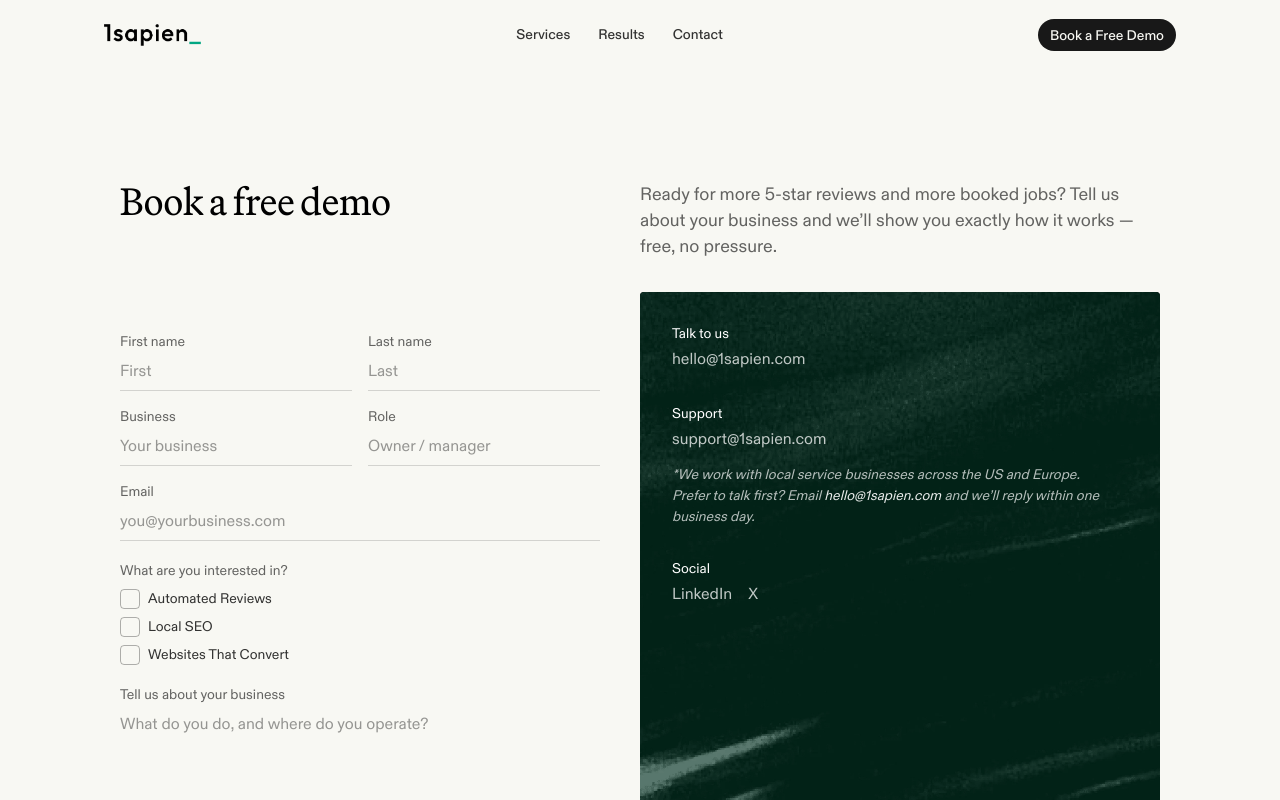
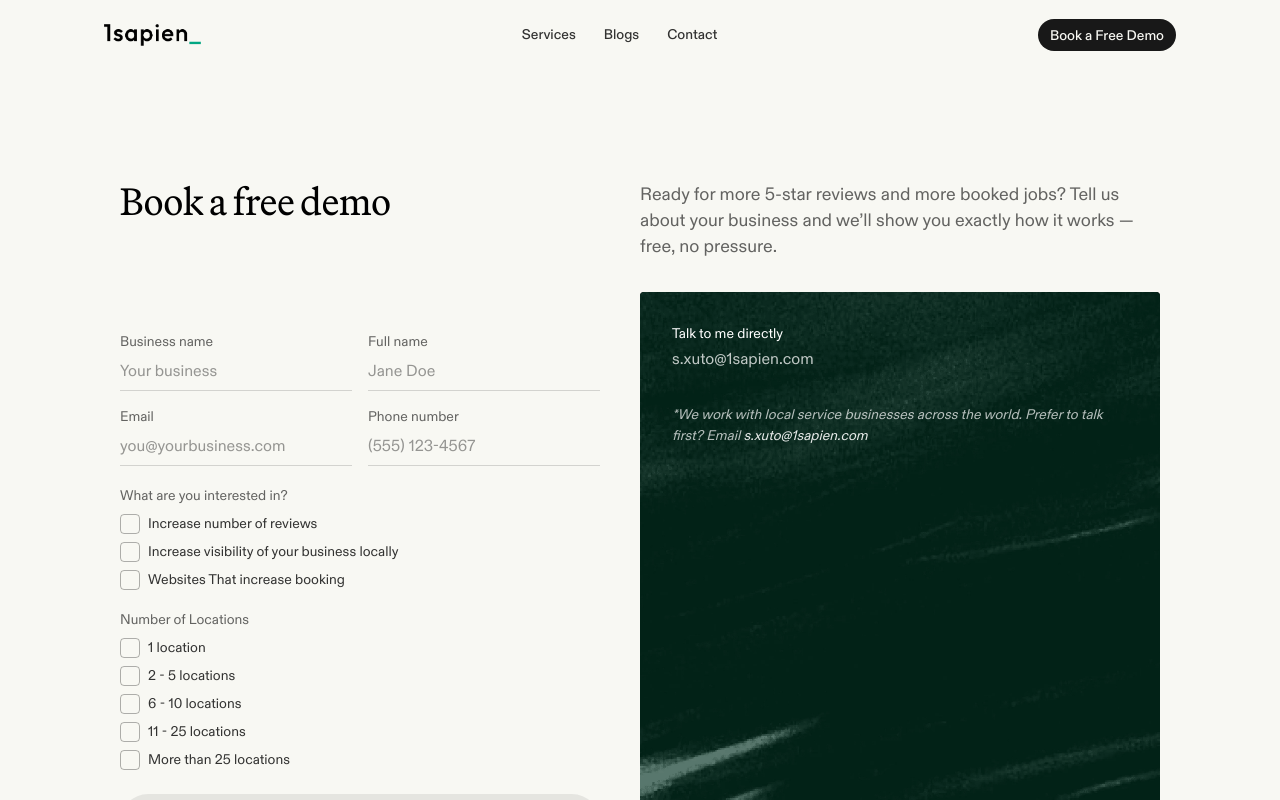
Before and after one commit to sukritx/1sapien-company, a Next.js app: page /contact in a window 1280 px wide. Shown: the top 800 px of the page. Built offline with nearby package versions, Linux system fonts and the light colour scheme.

Commit message:
fix: update contact details and improve form structure for clarity

```diff
--- a/src/components/sites/afterquery-com-7e0a74f7/contact-dc38169e/ContactAside.tsx
+++ b/src/components/sites/afterquery-com-7e0a74f7/contact-dc38169e/ContactAside.tsx
@@ -1,6 +1,3 @@
-const LINK_CLASSES =
-  "font-sans text-base text-inverse/75 rounded-sm decoration-inverse/60 underline-offset-[3px] outline-none transition-colors duration-150 hover:underline focus-visible:ring-2 focus-visible:ring-inverse/50 focus-visible:ring-offset-2 focus-visible:ring-offset-ink";
-
 export function ContactAside() {
   return (
     <aside className="relative flex min-h-[400px] flex-col gap-6 overflow-hidden rounded-[4px] bg-ink p-6 text-inverse md:gap-8 md:p-8 lg:h-[640px] lg:min-h-0">
@@ -11,51 +8,25 @@ export function ContactAside() {
         className="absolute inset-0 h-full w-full object-cover"
       />
       <div className="relative z-10">
-        <p className="font-sans text-sm text-inverse">Talk to us</p>
+        <p className="font-sans text-sm text-inverse">Talk to me directly</p>
         <a
-          href="mailto:hello@1sapien.com"
+          href="mailto:s.xuto@1sapien.com"
           className="mt-1 inline-block font-sans text-base text-inverse/75 rounded-sm decoration-inverse/60 underline-offset-[3px] outline-none transition-colors duration-150 hover:underline focus-visible:ring-2 focus-visible:ring-inverse/50 focus-visible:ring-offset-2 focus-visible:ring-offset-ink"
         >
-          hello@1sapien.com
+          s.xuto@1sapien.com
         </a>
       </div>
-      <div className="relative z-10">
-        <p className="font-sans text-sm text-inverse">Support</p>
+      <p className="relative z-10 max-w-[52ch] font-sans text-sm italic leading-[1.5] text-inverse/70">
+        *We work with local service businesses across the world. Prefer to talk first? Email{" "}
         <a
-          href="mailto:support@1sapien.com"
-          className="mt-1 inline-block font-sans text-base text-inverse/75 rounded-sm decoration-inverse/60 underline-offset-[3px] outline-none transition-colors duration-150 hover:underline focus-visible:ring-2 focus-visible:ring-inverse/50 focus-visible:ring-offset-2 focus-visible:ring-offset-ink"
+          href="mailto:s.xuto@1sapien.com"
+          target="_blank"
+          rel="noreferrer"
+          className="text-inverse/90 rounded-sm decoration-inverse/60 underline-offset-[3px] outline-none transition-colors duration-150 hover:underline focus-visible:ring-2 focus-visible:ring-inverse/50 focus-visible:ring-offset-2 focus-visible:ring-offset-ink"
         >
-          support@1sapien.com
+          s.xuto@1sapien.com
         </a>
-        <p className="mt-3 max-w-[52ch] font-sans text-sm italic leading-[1.5] text-inverse/70">
-          *We work with local service businesses across the US and Europe. Prefer to talk first? Email{" "}
-          <a
-            href="mailto:hello@1sapien.com"
-            target="_blank"
-            rel="noreferrer"
-            className="text-inverse/90 rounded-sm decoration-inverse/60 underline-offset-[3px] outline-none transition-colors duration-150 hover:underline focus-visible:ring-2 focus-visible:ring-inverse/50 focus-visible:ring-offset-2 focus-visible:ring-offset-ink"
-          >
-            hello@1sapien.com
-          </a>
-          {" "}and we’ll reply within one business day.
-        </p>
-      </div>
-      <div className="relative z-10">
-        <p className="font-sans text-sm text-inverse">Social</p>
-        <div className="mt-1 flex flex-wrap gap-x-4 gap-y-2">
-          <a
-            href="https://www.linkedin.com/company/afterquery"
-            target="_blank"
-            rel="noreferrer"
-            className={LINK_CLASSES}
-          >
-            LinkedIn
-          </a>
-          <a href="https://x.com/AfterQuery" target="_blank" rel="noreferrer" className={LINK_CLASSES}>
-            X
-          </a>
-        </div>
-      </div>
+      </p>
     </aside>
   );
 }
--- a/src/components/sites/afterquery-com-7e0a74f7/contact-dc38169e/ContactForm.tsx
+++ b/src/components/sites/afterquery-com-7e0a74f7/contact-dc38169e/ContactForm.tsx
@@ -1,9 +1,17 @@
 "use client";
 
 const INTERESTS = [
-  { label: "Automated Reviews", value: "automated-reviews" },
-  { label: "Local SEO", value: "local-seo" },
-  { label: "Websites That Convert", value: "websites-that-convert" },
+  { label: "Increase number of reviews", value: "increase-reviews" },
+  { label: "Increase visibility of your business locally", value: "increase-local-visibility" },
+  { label: "Websites That increase booking", value: "websites-that-increase-booking" },
+];
+
+const LOCATION_COUNTS = [
+  { label: "1 location", value: "1" },
+  { label: "2 - 5 locations", value: "2-5" },
+  { label: "6 - 10 locations", value: "6-10" },
+  { label: "11 - 25 locations", value: "11-25" },
+  { label: "More than 25 locations", value: "more-than-25" },
 ];
 
 type FieldCellProps = {
@@ -38,11 +46,10 @@ export function ContactForm() {
   return (
     <form className="relative flex flex-col gap-5" onSubmit={(e) => e.preventDefault()}>
       <div className="grid grid-cols-1 gap-4 sm:grid-cols-2">
-        <FieldCell id="firstName" name="firstName" label="First name" required placeholder="First" />
-        <FieldCell id="lastName" name="lastName" label="Last name" required placeholder="Last" />
-        <FieldCell id="company" name="company" label="Business" placeholder="Your business" />
-        <FieldCell id="jobTitle" name="jobTitle" label="Role" placeholder="Owner / manager" />
-        <FieldCell id="email" name="email" type="email" label="Email" required placeholder="you@yourbusiness.com" span />
+        <FieldCell id="company" name="company" label="Business name" required placeholder="Your business" />
+        <FieldCell id="fullName" name="fullName" label="Full name" required placeholder="Jane Doe" />
+        <FieldCell id="email" name="email" type="email" label="Email" required placeholder="you@yourbusiness.com" />
+        <FieldCell id="phone" name="phone" type="tel" label="Phone number" required placeholder="(555) 123-4567" />
       </div>
       <fieldset className="flex flex-col gap-2">
         <legend className="mb-2 font-sans text-sm text-ink/60">What are you interested in?</legend>
@@ -69,16 +76,31 @@ export function ContactForm() {
           </label>
         ))}
       </fieldset>
-      <label className="flex flex-col gap-2">
-        <span className="font-sans text-sm text-ink/60">Tell us about your business</span>
-        <textarea
-          required
-          name="description"
-          rows={4}
-          placeholder="What do you do, and where do you operate?"
-          className="w-full border-0 border-b border-ink/15 bg-transparent pb-1.5 font-sans text-base text-ink placeholder:text-ink/40 outline-none transition-colors duration-150 focus:border-ink resize-y"
-        />
-      </label>
+      <fieldset className="flex flex-col gap-2">
+        <legend className="mb-2 font-sans text-sm text-ink/60">Number of Locations</legend>
+        {LOCATION_COUNTS.map((option) => (
+          <label key={option.value} className="group flex cursor-pointer items-center gap-2">
+            <input type="radio" name="locationCount" value={option.value} required className="peer sr-only" />
+            <span
+              aria-hidden="true"
+              className="grid size-5 shrink-0 place-items-center rounded-[4px] border border-ink/30 transition-colors duration-150 peer-checked:border-ink peer-checked:bg-ink peer-focus-visible:ring-2 peer-focus-visible:ring-ink/40 peer-focus-visible:ring-offset-2 peer-focus-visible:ring-offset-bg"
+            >
+              <svg
+                viewBox="0 0 12 12"
+                className="size-3 text-bg opacity-0 transition-opacity duration-150 peer-checked:opacity-100"
+                fill="none"
+                stroke="currentColor"
+                strokeWidth={2}
+                strokeLinecap="round"
+                strokeLinejoin="round"
+              >
+                <path d="M2.5 6.5 5 9l4.5-5" />
+              </svg>
+            </span>
+            <span className="font-sans text-sm text-ink/80 transition-colors duration-150 group-hover:text-ink">{option.label}</span>
+          </label>
+        ))}
+      </fieldset>
       <input type="hidden" name="formStartedAt" />
       <input type="hidden" name="turnstileToken" />
       <div className="absolute left-[-10000px] top-auto h-px w-px overflow-hidden" aria-hidden="true">
--- a/src/components/sites/afterquery-com-7e0a74f7/root-e0627e8d/LogoMarquee.tsx
+++ b/src/components/sites/afterquery-com-7e0a74f7/root-e0627e8d/LogoMarquee.tsx
@@ -2,7 +2,7 @@ import { Reveal } from "../shared/Reveal";
 
 const logos = [
   { name: "Chula", url: "/images/chula.png", className: "h-[18px] md:h-[28px]" },
-  { name: "Deloitte", url: "/images/deloitte.png", className: "h-[18px] md:h-[28px]" },
+  { name: "Deloitte", url: "/images/deloitte.png", className: "h-[18px] md:h-[50px]" },
   { name: "JPMorgan", url: "/images/jpmorgan.svg", className: "h-[13px] md:h-[21px]" },
   { name: "KBank", url: "/images/kbank.png", className: "h-[18px] md:h-[28px]" },
 ];
--- a/src/components/sites/afterquery-com-7e0a74f7/shared/SiteHeader.tsx
+++ b/src/components/sites/afterquery-com-7e0a74f7/shared/SiteHeader.tsx
@@ -7,7 +7,7 @@ import type { NavLink } from "../../../../types/sites/afterquery-com-7e0a74f7";
 
 const NAV_LINKS: NavLink[] = [
   { label: "Services", href: "/products" },
-  { label: "Results", href: "/research" },
+  { label: "Blogs", href: "/research" },
   { label: "Contact", href: "/contact" },
 ];
 
```
